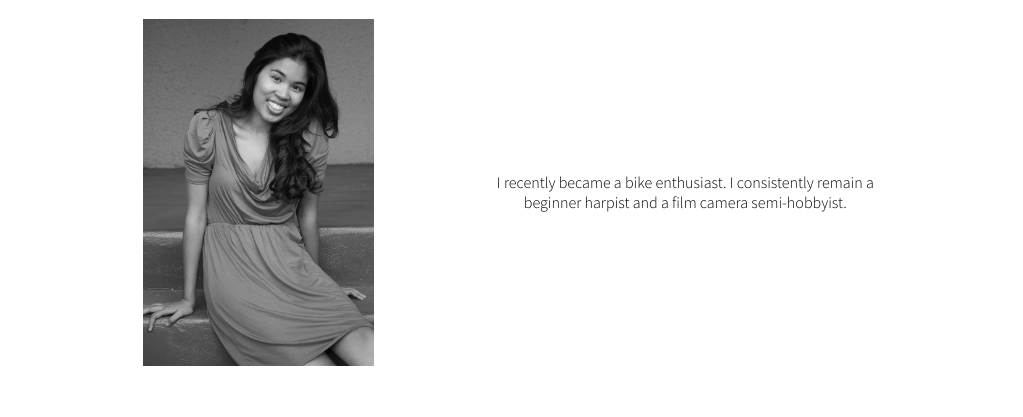
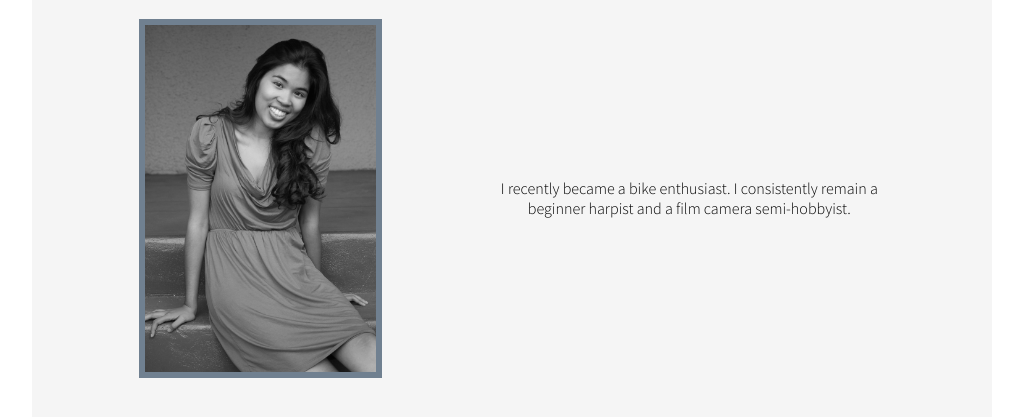
Before and after one commit to lauragracem/prep-portfolio, a website: page index.html in a window 1280 px wide. Shown: the part 505-922 px from the top of the page, without its empty margins (128-1151 px from the left). Drawn offline with Linux system fonts and the light colour scheme.

Commit message:
About me HTML & CSS

```diff
--- a/index.html
+++ b/index.html
@@ -22,10 +22,10 @@
       <div class="row justify-center align-center white-text hero-image">
         <h1 class="student-name">LAURA GRACE MANIMTIM</h1>
       </div>
-      <div class="row justify-evenly align-center pb-50" id="about">
+      <div class="row justify-evenly align-center pb-50 about-section" id="about">
         <h1 class="col-12">ABOUT ME</h1>
-        <img alt="lauragrace-manimtim" src="assets/lauragrace-manimtim.jpg" class="col-3">
-        <div class="col-5">
+        <img alt="lauragrace-manimtim" src="assets/lauragrace-manimtim.jpg" class="col-3 about-image">
+        <div class="col-5 text-align-reset">
           <p>I recently became a bike enthusiast. I consistently remain a
             beginner harpist and a film camera semi-hobbyist.
           </p>
```
